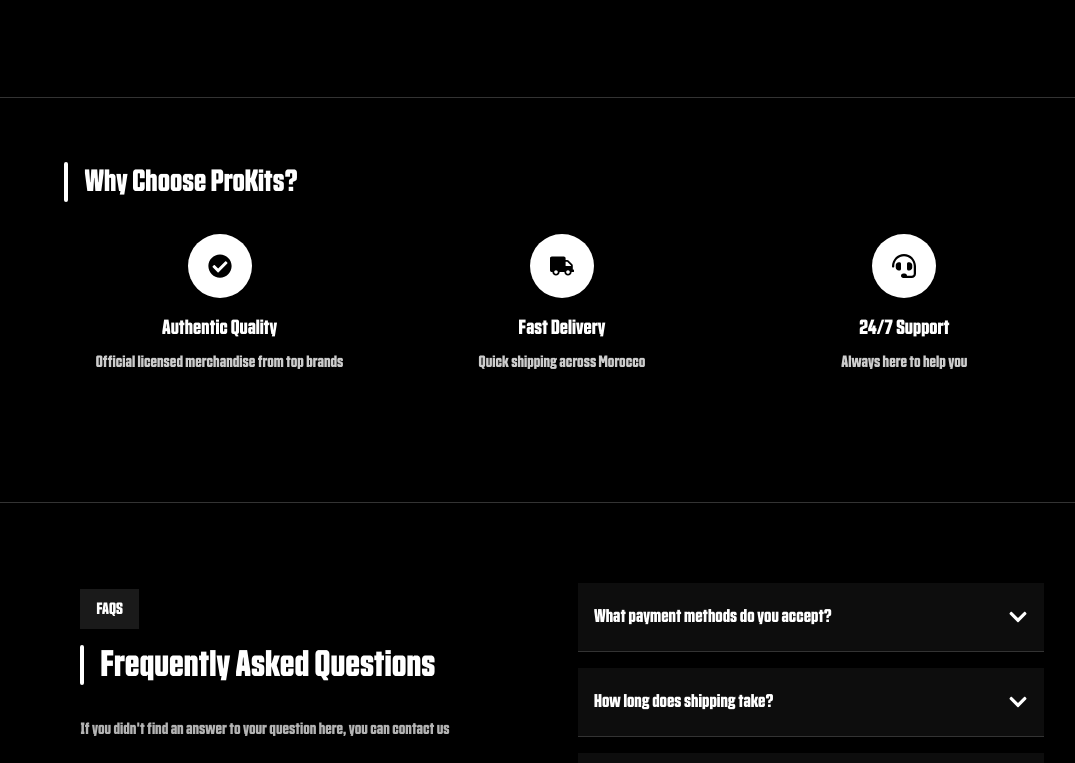
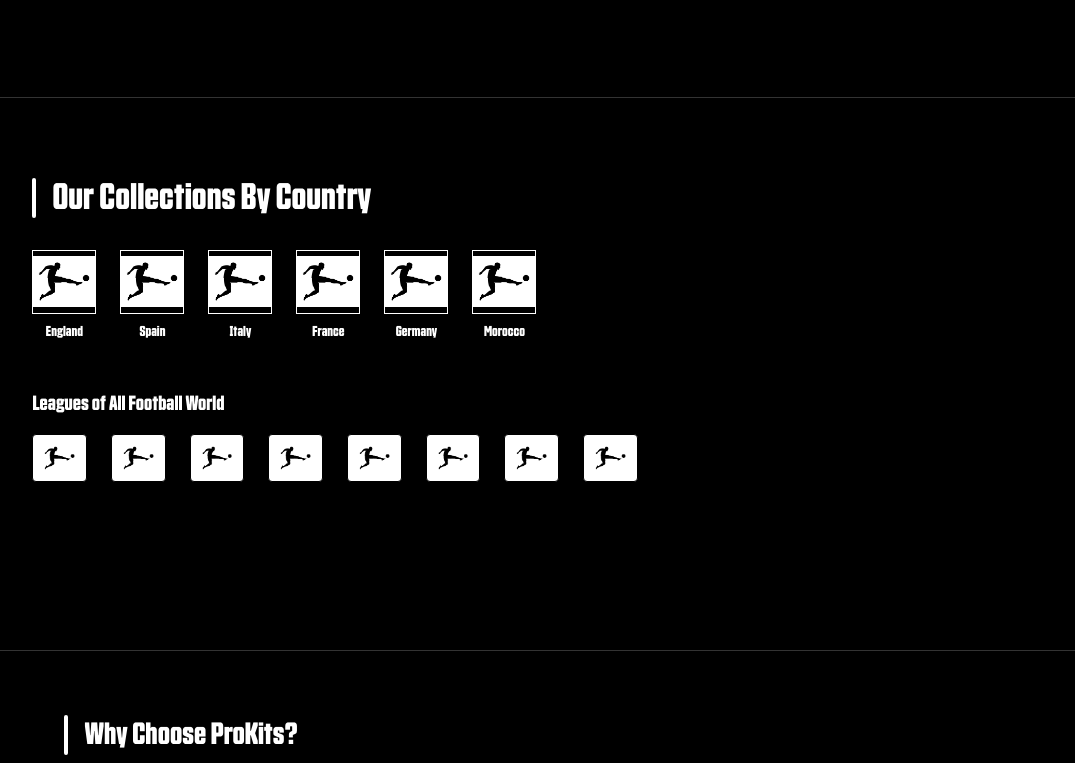
Before and after one commit to Saidbourhabi/Kit-Locker-Store, a React (Vite) app: page / in a window 1280 px wide. Shown: the part 1400-2163 px from the top of the page, without its empty margins (78-1153 px from the left). Built offline with nearby package versions, Linux system fonts and the light colour scheme.

Commit message:
add section of world liga logos

```diff
--- a/src/constant/images.jsx
+++ b/src/constant/images.jsx
@@ -27,6 +27,10 @@
 // owner image & Store img
 import ab from '../assets/images/ayoubsassi.jpg';
 
+// league images
+
+import bundesliga from '../assets/images/bundesliga-logo.jpg';
+
 export default {
     ab,
     manunited,
@@ -51,5 +55,5 @@
     wh,
     wh2,
     wh3,
-
+    bundesliga,
 }
--- a/src/pages/home/home.jsx
+++ b/src/pages/home/home.jsx
@@ -19,6 +19,18 @@
 // Import jersey images
 import manunite from '../../assets/images/manunited.jpg';
 import { FaWhatsapp } from 'react-icons/fa';
+import bundesligaLogo from '../../assets/images/bundesliga-logo.jpg';
+import premierLeagueLogo from '../../assets/images/bundesliga-logo.jpg';
+import laLigaLogo from '../../assets/images/bundesliga-logo.jpg';
+import serieALogo from '../../assets/images/bundesliga-logo.jpg';
+import ligue1Logo from '../../assets/images/bundesliga-logo.jpg';
+import championsLeagueLogo from '../../assets/images/bundesliga-logo.jpg';
+import englandFlag from '../../assets/images/bundesliga-logo.jpg';
+import spainFlag from '../../assets/images/bundesliga-logo.jpg';
+import italyFlag from '../../assets/images/bundesliga-logo.jpg';
+import franceFlag from '../../assets/images/bundesliga-logo.jpg';
+import germanyFlag from '../../assets/images/bundesliga-logo.jpg';
+import moroccoFlag from '../../assets/images/bundesliga-logo.jpg';
 
 const FAQS = [
 {
@@ -66,7 +78,7 @@
     const circularTextRef = useRef(null);
     const [openIndex, setOpenIndex] = useState(null);
     const { addToCart } = useCart();
-    const sectionHeadlineGroups = [useRef(null), useRef(null), useRef(null), useRef(null), useRef(null)];
+    const sectionHeadlineGroups = [useRef(null), useRef(null), useRef(null), useRef(null), useRef(null), useRef(null)];
 
     useEffect(() => {
         // GSAP animations
@@ -293,6 +305,64 @@
             {/* Horizontal line */}
             <div className="w-[90%] max-w-6xl border-t border-white/20 my-8" />
 
+            {/* Our Collections By Country Section */}
+            <div className="w-[90%] max-w-6xl bg-black mb-16 py-12 px-2 sm:px-8">
+                <div ref={sectionHeadlineGroups[5]} className="flex items-center mb-8 opacity-0">
+                    <div className="h-10 w-1 bg-white mr-4 rounded" />
+                    <h2 className="text-3xl sm:text-4xl font-custom font-bold text-white">Our Collections By Country</h2>
+                </div>
+                {/* Country flags grid - revert to simple horizontal scroll */}
+                <div className="flex overflow-x-auto gap-6 pb-2 mb-10">
+                    {/* Country flags - edit or add more imports above as needed */}
+                    <div className="flex flex-col items-center flex-shrink-0">
+                        <img src={englandFlag} alt="England" className="w-16 h-16 object-contain mb-2 border border-white" />
+                        <span className="text-white font-custom text-sm">England</span>
+                    </div>
+                    <div className="flex flex-col items-center flex-shrink-0">
+                        <img src={spainFlag} alt="Spain" className="w-16 h-16 object-contain mb-2 border border-white" />
+                        <span className="text-white font-custom text-sm">Spain</span>
+                    </div>
+                    <div className="flex flex-col items-center flex-shrink-0">
+                        <img src={italyFlag} alt="Italy" className="w-16 h-16 object-contain mb-2 border border-white" />
+                        <span className="text-white font-custom text-sm">Italy</span>
+                    </div>
+                    <div className="flex flex-col items-center flex-shrink-0">
+                        <img src={franceFlag} alt="France" className="w-16 h-16 object-contain mb-2 border border-white" />
+                        <span className="text-white font-custom text-sm">France</span>
+                    </div>
+                    <div className="flex flex-col items-center flex-shrink-0">
+                        <img src={germanyFlag} alt="Germany" className="w-16 h-16 object-contain mb-2 border border-white" />
+                        <span className="text-white font-custom text-sm">Germany</span>
+                    </div>
+                    <div className="flex flex-col items-center flex-shrink-0">
+                        <img src={moroccoFlag} alt="Morocco" className="w-16 h-16 object-contain mb-2 border border-white" />
+                        <span className="text-white font-custom text-sm">Morocco</span>
+                    </div>
+                    {/* Add more countries as needed */}
+                </div>
+                {/* Leagues of All Football World - Horizontal Scroll Row */}
+                <div className="mb-4">
+                    <h3 className="text-xl font-custom font-bold text-white mb-4">Leagues of All Football World</h3>
+                    {/* League logos row - revert to simple horizontal scroll */}
+                    <div className="flex overflow-x-auto gap-6 pb-2">
+                        {/* League logos - edit or add more imports above as needed */}
+                        <img src={bundesligaLogo} alt="Bundesliga" className="h-12 object-contain bg-white rounded p-2 border border-black" />
+                        <img src={premierLeagueLogo} alt="Premier League" className="h-12 object-contain bg-white rounded p-2 border border-black" />
+                        <img src={laLigaLogo} alt="La Liga" className="h-12 object-contain bg-white rounded p-2 border border-black" />
+                        <img src={serieALogo} alt="Serie A" className="h-12 object-contain bg-white rounded p-2 border border-black" />
+                        <img src={ligue1Logo} alt="Ligue 1" className="h-12 object-contain bg-white rounded p-2 border border-black" />
+                        <img src={championsLeagueLogo} alt="Champions League" className="h-12 object-contain bg-white rounded p-2 border border-black" />
+                        <img src={championsLeagueLogo} alt="Champions League" className="h-12 object-contain bg-white rounded p-2 border border-black" />
+                        <img src={championsLeagueLogo} alt="Champions League" className="h-12 object-contain bg-white rounded p-2 border border-black" />
+                        {/* Add more league logos here as needed */}
+                    </div>
+                    {/* End of league logos row */}
+                </div>
+            </div>
+
+            {/* Horizontal line */}
+            <div className="w-[90%] max-w-6xl border-t border-white/20 my-8" />
+
             {/* Additional Features Section */}
             <div className="w-[90%] max-w-6xl bg-black mb-16 px-2 sm:px-8">
                 <div className="p-8">
```
Also changed, not shown: src/App.css (+18 -0 lines), src/assets/images/bundesliga-logo.jpg (added), src/layout/Navbar.jsx (indentation only).
